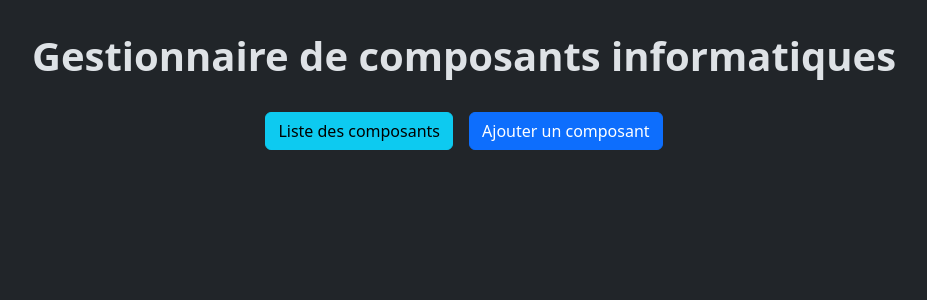
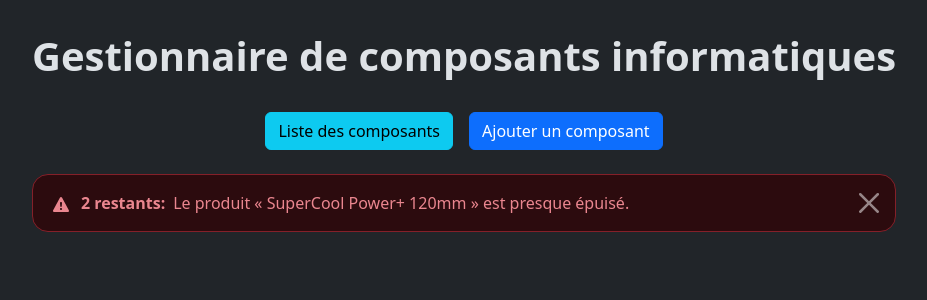
Before and after one commit to xavier-lepage/appweb-trpr01, a Vue app: page / in a window 1280 px wide. Shown: the top 300 px of the page, without its empty margins (176-1103 px from the left). Built offline with nearby package versions, Linux system fonts and the light colour scheme.

Commit message:
Added new seeding data
Added seeding data that showcases the low stock notification feature.

```diff
--- a/src/components/MainMenu.vue
+++ b/src/components/MainMenu.vue
@@ -30,6 +30,24 @@ const productList = ref<Product[]>([
 		price: 99.99,
 		stock: 6,
 		productCategory: productCategories[1]
+	},
+	{
+		id: 3,
+		name: "SuperCool Power+ 120mm",
+		description: "Puissant système de refroidissement à air de 120mm",
+		brand: "Cryo",
+		price: 67.99,
+		stock: 2,
+		productCategory: productCategories[6]
+	},
+	{
+		id: 4,
+		name: "V-Force 420 Turbo 12GB",
+		description: "Carte graphique haut de gamme.",
+		brand: "Novideo",
+		price: 2399.99,
+		stock: 8,
+		productCategory: productCategories[4]
 	}
 ]);
 const currentAction = ref<ProductAction>(ProductAction.NONE);
```
